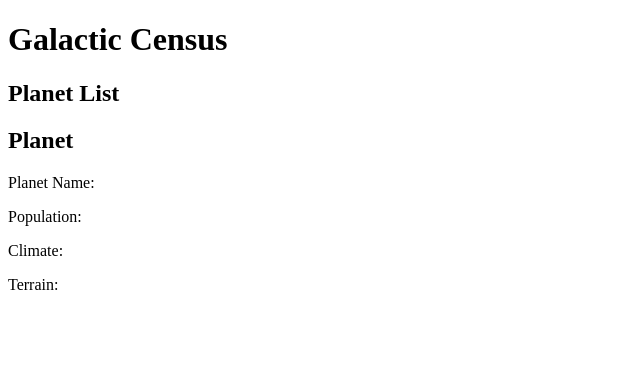
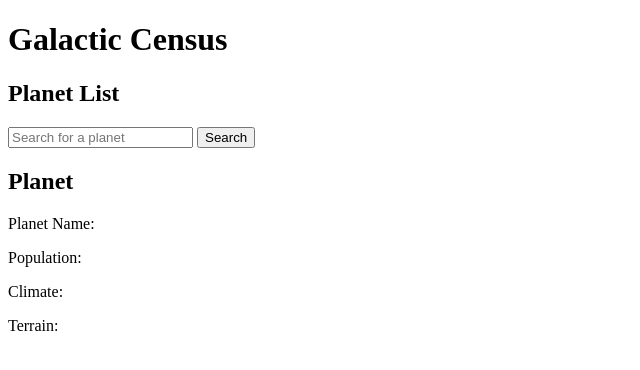
Before and after one commit to zutin/treinadev-galactic-census, a plain HTML site: page index.html in a window 1280 px wide. Shown: the whole page, without its empty margins (0-640 px from the left). Drawn offline with Linux system fonts and the light colour scheme; no server answers.

Commit message:
Busca por planetas

```diff
--- a/index.html
+++ b/index.html
@@ -12,6 +12,9 @@
   <div id="planet-selector">
     <h2>Planet List</h2>
     <ul id="planet-list"></ul>
+
+    <input type="text" id="search-input" placeholder="Search for a planet">
+    <button id="search-button" onclick="searchPlanet()">Search</button>
   </div>
 
   <div id="planet-info">
--- a/script.js
+++ b/script.js
@@ -29,4 +29,20 @@ function fillPlanetInfo(planet){
   terrain.innerHTML = planet.terrain;
 }
 
+function searchPlanet(){
+  let input = document.getElementById('search-input').value;
+
+  let req = fetch(`https://swapi.dev/api/planets/?search=${input}`);
+
+  req.then(res => res.json())
+    .then(data => {
+      let planet = data.results[0];
+
+      if (!planet) return alert(`Planet "${input}" not found. Did you spell it correctly?`);
+
+      fillPlanetInfo(planet);
+    })
+    .catch(err => console.log(err));
+}
+
 getPlanets();
```
